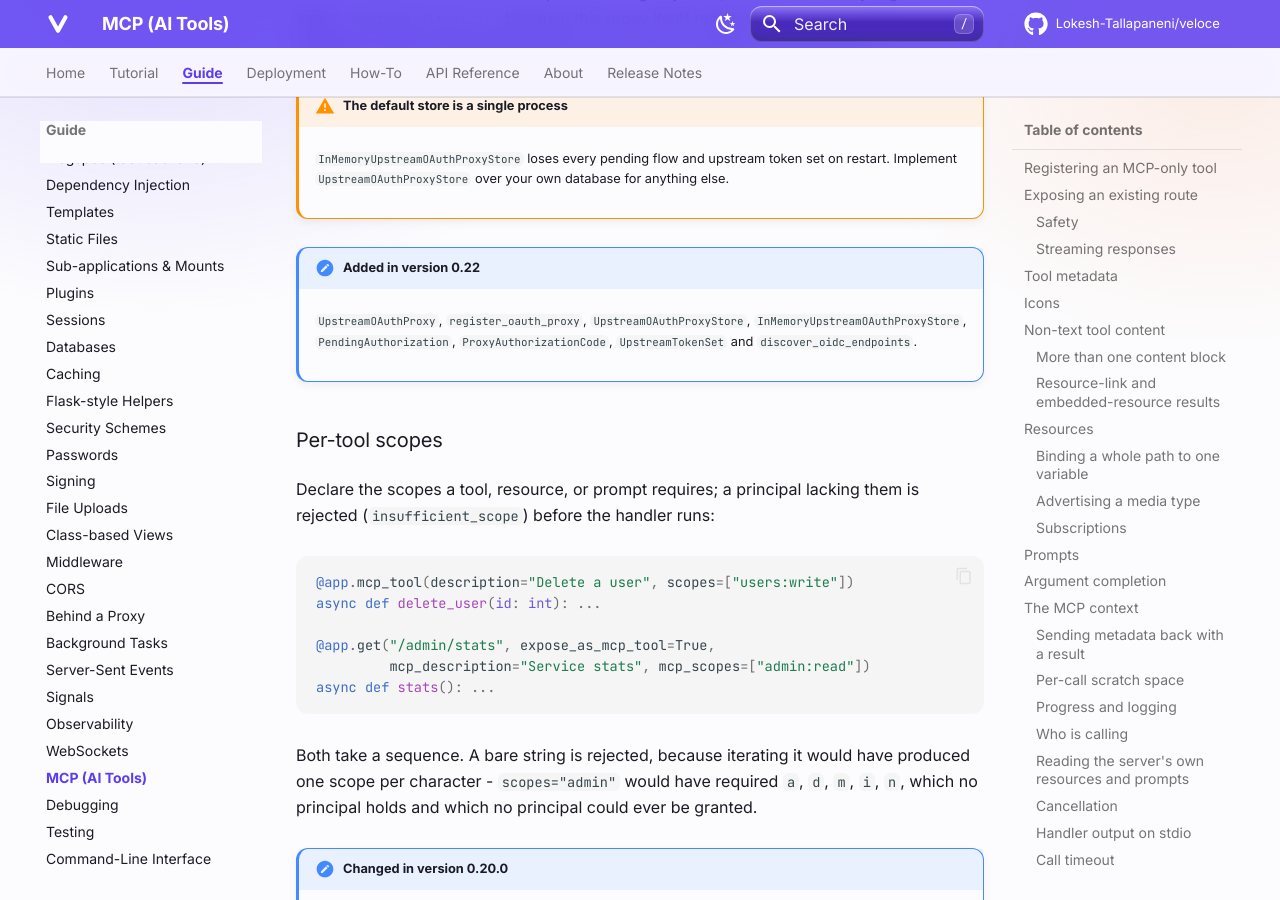
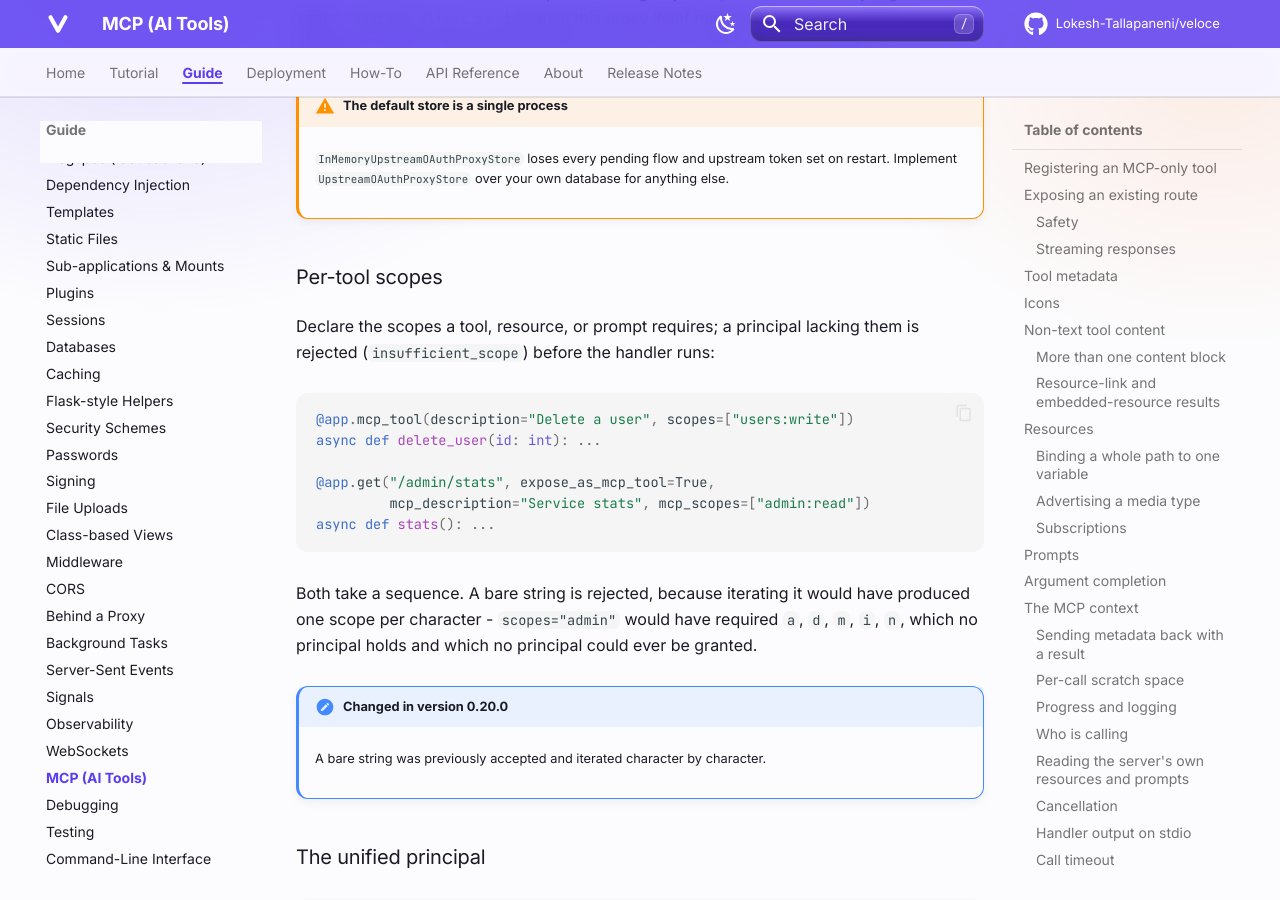
Before and after one commit to Lokesh-Tallapaneni/veloce, an MkDocs documentation site: the page built from docs/guide/mcp.md, in a window 1280 px wide and 900 px high, scrolled down 49843 px. Built offline with MkDocs 1.6.1 and Material for MkDocs 9.7.7, drawn with Linux system fonts in a browser that asks for light colours; comment, search, counter and statistics services are not loaded.

Commit message:
drop the premature release-version note from the OAuth-proxy guide section

```diff
--- a/docs/guide/mcp.md
+++ b/docs/guide/mcp.md
@@ -2024,11 +2024,6 @@ from another, not `client_id`.
     token set on restart. Implement `UpstreamOAuthProxyStore` over your own
     database for anything else.
 
-!!! note "Added in version 0.22"
-    `UpstreamOAuthProxy`, `register_oauth_proxy`, `UpstreamOAuthProxyStore`,
-    `InMemoryUpstreamOAuthProxyStore`, `PendingAuthorization`,
-    `ProxyAuthorizationCode`, `UpstreamTokenSet` and `discover_oidc_endpoints`.
-
 ### Per-tool scopes
 
 Declare the scopes a tool, resource, or prompt requires; a principal lacking them
```
